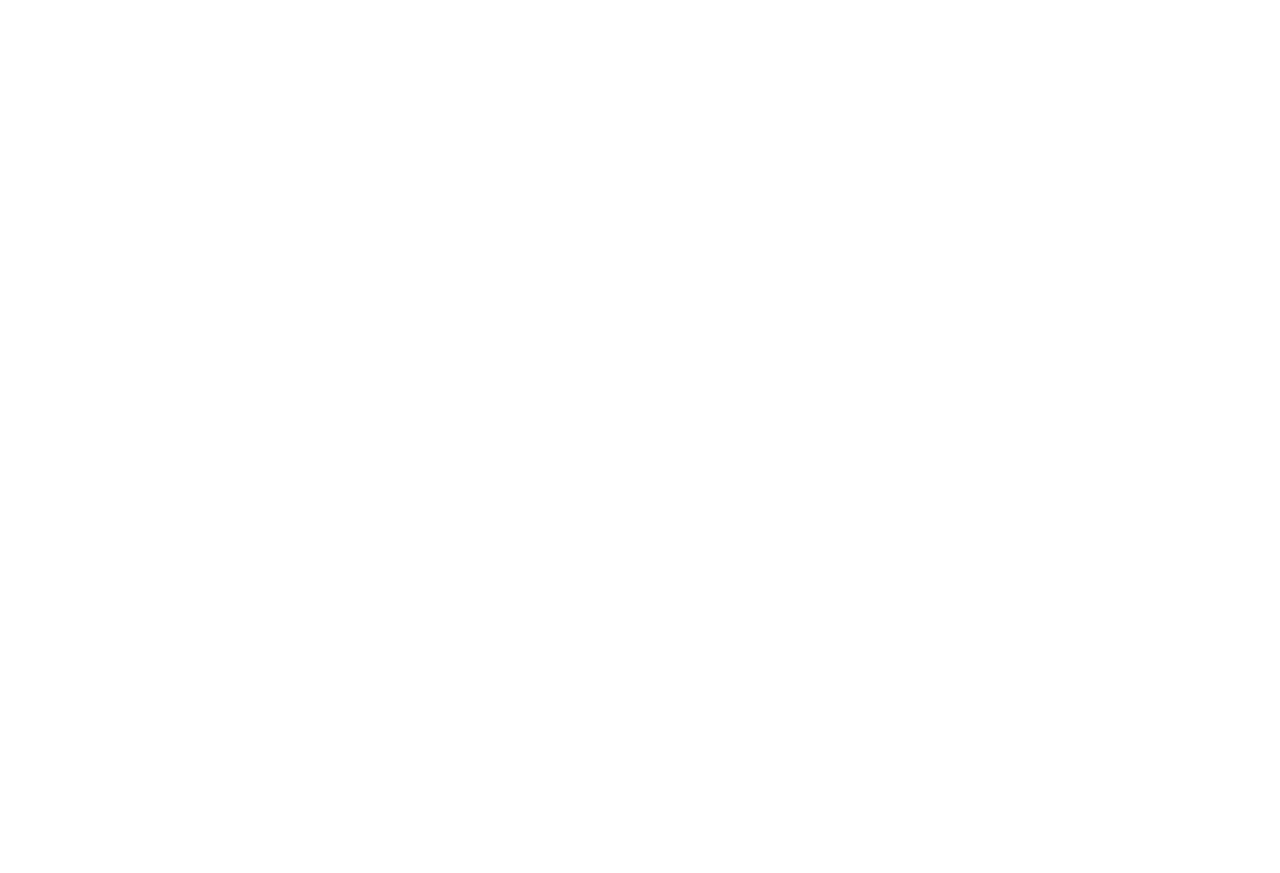
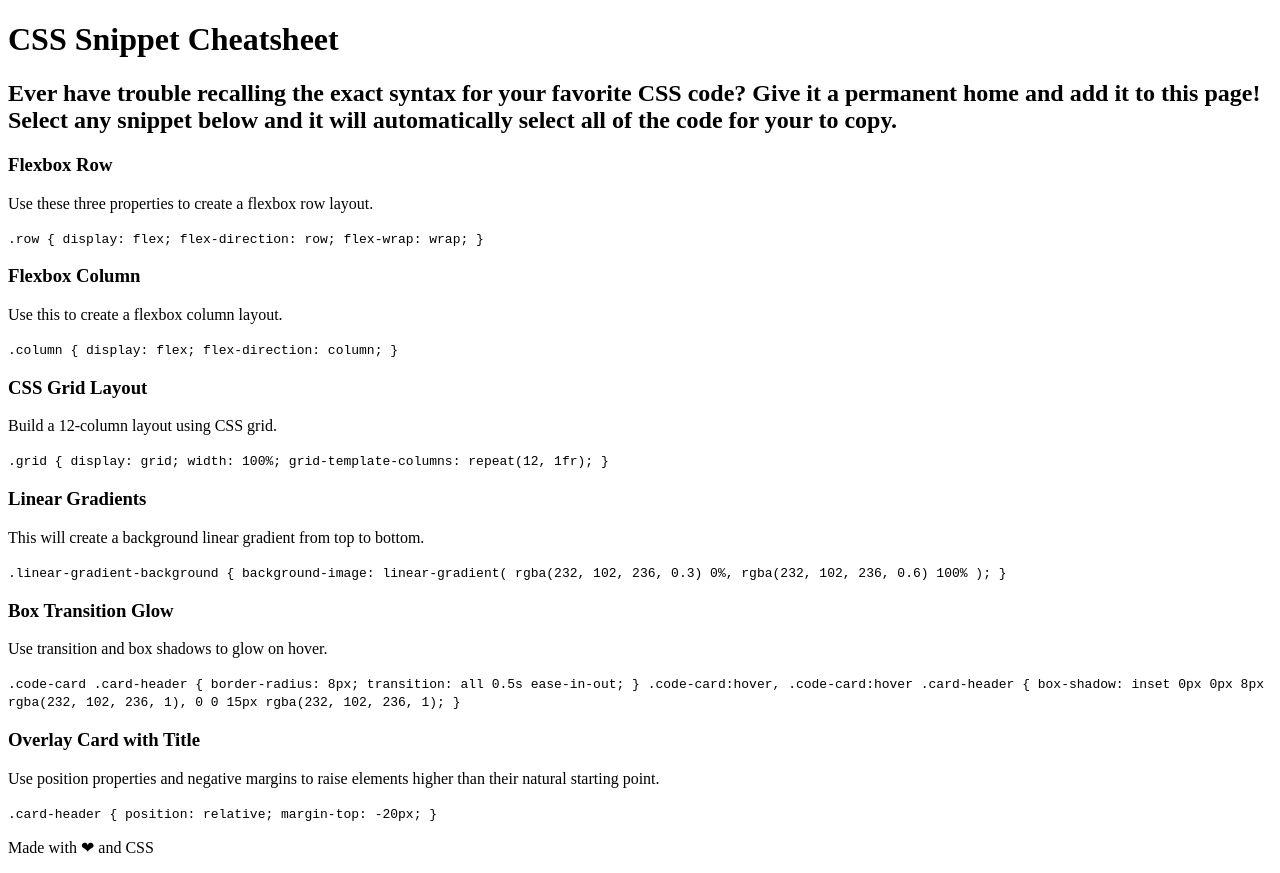
Before and after one commit to zhill0950/collab-repo, a plain HTML site: page index.html in a window 1280 px wide. Before the commit the page ends 800 px from the top, so only its background shows below. Drawn offline with Linux system fonts and the light colour scheme.

Commit message:
initial commit

```diff
--- a/index.html
+++ b/index.html
@@ -8,6 +8,90 @@
 </head>
 
 <body>
+    <header>
+        <h1>CSS Snippet Cheatsheet</h1>
+    </header>
+    <section>
+        <h2>Ever have trouble recalling the exact syntax for your favorite CSS code?
+            Give it a permanent home and add it to this page! Select any snippet below
+            and it will automatically select all of the code for your to copy.
+        </h2>
+        <article>
+            <div>
+                <h3>Flexbox Row</h3>
+                <p>Use these three properties to create a flexbox row layout.</p>
+                <code>
+                    .row {
+                        display: flex;
+                        flex-direction: row;
+                        flex-wrap: wrap;
+                    }
+                </code>
+            </div>
+            <div>
+                <h3>Flexbox Column</h3>
+                <p>Use this to create a flexbox column layout.</p>
+                <code>
+                    .column {
+                        display: flex;
+                        flex-direction: column;
+                    }
+                </code>
+            </div>
+            <div>
+                <h3>CSS Grid Layout</h3>
+                <p>Build a 12-column layout using CSS grid.</p>
+                <code>
+                    .grid {
+                        display: grid;
+                        width: 100%;
+                        grid-template-columns: repeat(12, 1fr);
+                    }
+                </code>
+            </div>
+            <div>
+                <h3>Linear Gradients</h3>
+                <p>This will create a background linear gradient from top to bottom.</p>
+                <code>
+                    .linear-gradient-background {
+                        background-image: linear-gradient(
+                            rgba(232, 102, 236, 0.3) 0%,
+                            rgba(232, 102, 236, 0.6) 100%
+                        );
+                    }
+                </code>
+            </div>
+            <div>
+                <h3>Box Transition Glow</h3>
+                <p>Use transition and box shadows to glow on hover.</p>
+                <code>
+                    .code-card .card-header {
+                        border-radius: 8px;
+                        transition: all 0.5s ease-in-out;
+                    }
 
+                    .code-card:hover,
+                    .code-card:hover .card-header {
+                        box-shadow: inset 0px 0px 8px
+                        rgba(232, 102, 236, 1), 0 0 15px
+                        rgba(232, 102, 236, 1);
+                    }
+                </code>
+            </div>
+            <div>
+                <h3>Overlay Card with Title</h3>
+                <p>Use position properties and negative margins to raise elements higher than their natural starting point.</p>
+                <code>
+                    .card-header {
+                        position: relative;
+                        margin-top: -20px;
+                    }
+                </code>
+            </div>
+        </article>
+    </section>
+    <footer>
+        <p>Made with &#x2764; and CSS</p>
+    </footer>
 </body>
 </html>
```
